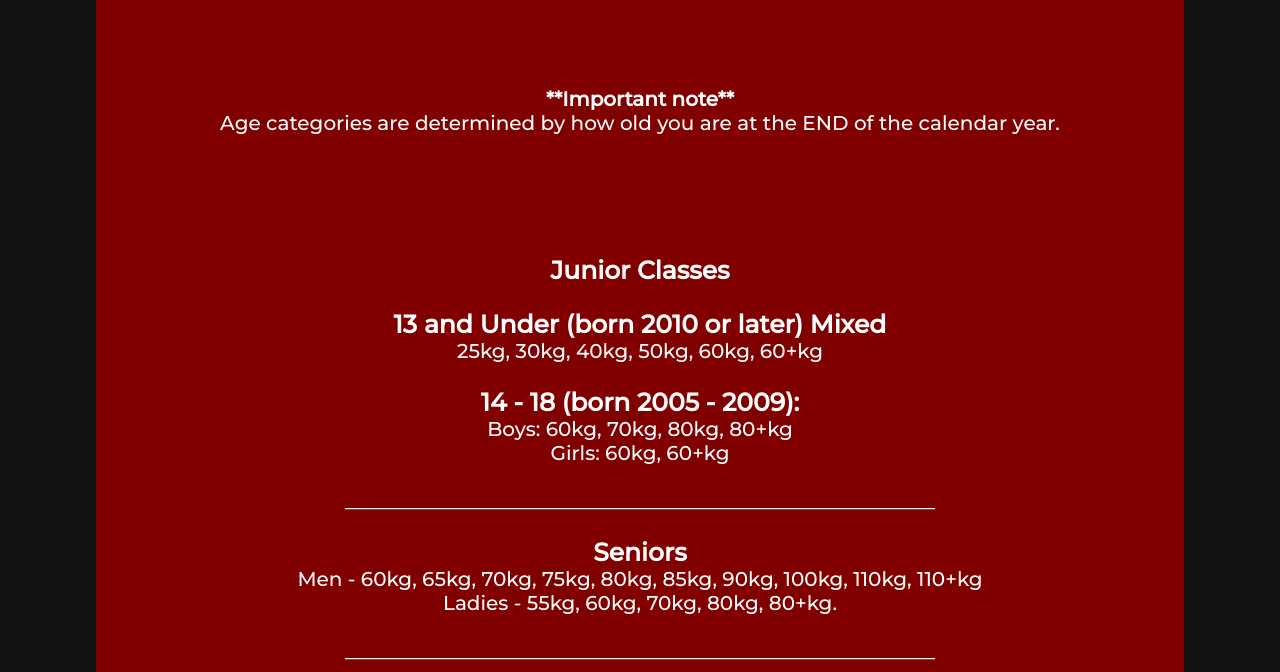
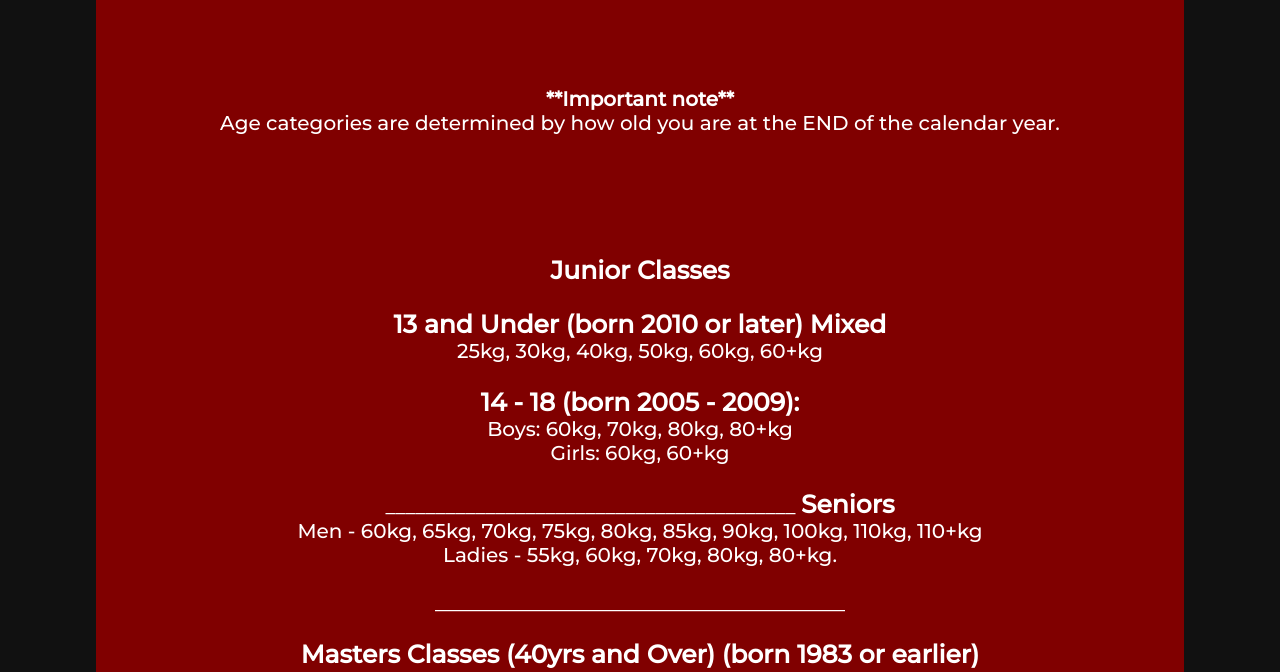
Before and after one commit to EkennQc/EkennQc.github.io, a plain HTML site: page weightclasses.html in a window 1280 px wide. Shown: the part 633-1305 px from the top of the page. Drawn offline with Linux system fonts and the light colour scheme.

Commit message:
Update weightclasses.html

```diff
--- a/weightclasses.html
+++ b/weightclasses.html
@@ -39,15 +39,14 @@
 		<br>
  		Girls: 60kg, 60+kg
  		<br><br>
- 		___________________________________________________________
- 		<br><br>
+ 		_________________________________________
  		<strong class="categories">Seniors</strong>
  		<br>
  		Men - 60kg, 65kg, 70kg, 75kg, 80kg, 85kg, 90kg, 100kg, 110kg, 110+kg
  		<br>
 		Ladies - 55kg, 60kg, 70kg, 80kg, 80+kg.
 		<br><br>
-		___________________________________________________________
+		_________________________________________
 		<br><br>
 		<strong class="categories">Masters Classes (40yrs and Over) (born 1983 or earlier)</strong>
 		<br>
@@ -55,19 +54,19 @@
 		<br>
 		Ladies - 70kg, 80kg, 80+kg
 		<br><br>
-		___________________________________________________________
+		_________________________________________
 		<br><br>
 		<strong class="categories">Grand Masters Classes (50yrs & Over) (born 1973 or earlier)</strong>
 		<br>
 		Men - 70kg, 80kg, 90kg, 100kg, 100+kg
 		<br><br>
-		___________________________________________________________
+		_________________________________________
 		<br><br>
 		<strong class="categories">Senior Grand Masters (60yrs & Over) (born 1963 or earlier)</strong>
 		<br>
 		Men - 80, 90, 90+kg
 		<br><br>
-		___________________________________________________________
+		_________________________________________
 		<br><br>
 		<strong	class="categories">Disabled</strong>
 		Men - 75kg, 75+
```
